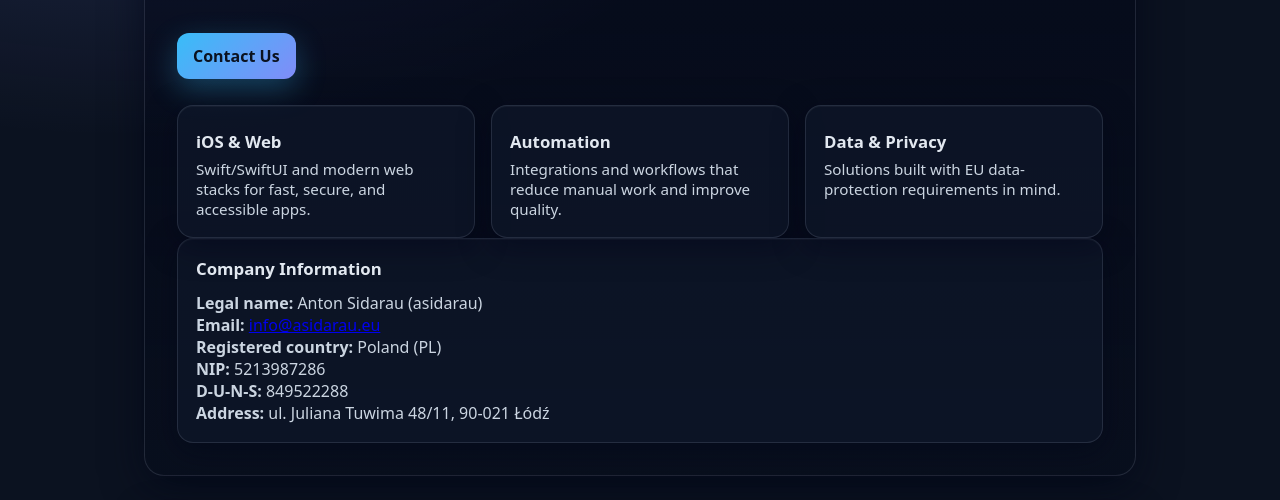
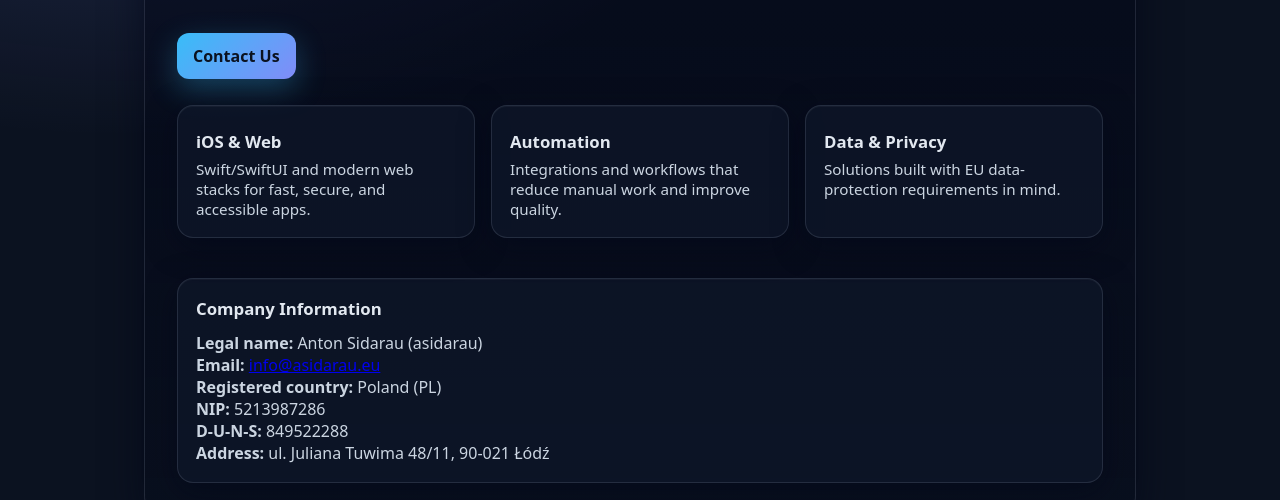
Before and after one commit to margarita-voronovich/medikard-public, a plain HTML site: page index.html in a window 1280 px wide. Shown: the part 263-763 px from the top of the page. Drawn offline with Linux system fonts and the light colour scheme.

Commit message:
Add margin to company card in index.html

```diff
--- a/index.html
+++ b/index.html
@@ -145,6 +145,10 @@
     .card h3 { margin: 6px 0 6px 0; font-size: 1.05rem; }
     .card p { margin: 0; color: #cbd5e1; font-size: .95rem; }
 
+    .card.company {
+        margin-top: 40px;
+    }
+
     .info {
       margin-top: 30px;
       display: grid;
@@ -203,7 +207,7 @@
             <p>Solutions built with EU data-protection requirements in mind.</p>
           </article>
         </div>
-        <div class="card" aria-label="Company Details">
+        <div class="card company" aria-label="Company Details">
         <h3 style="margin-top:0">Company Information</h3>
         <ul style="list-style:none; padding:0; margin:12px 0 0 0; color:#cbd5e1;">
           <li><strong>Legal name:</strong> Anton Sidarau (asidarau) </li>
```
